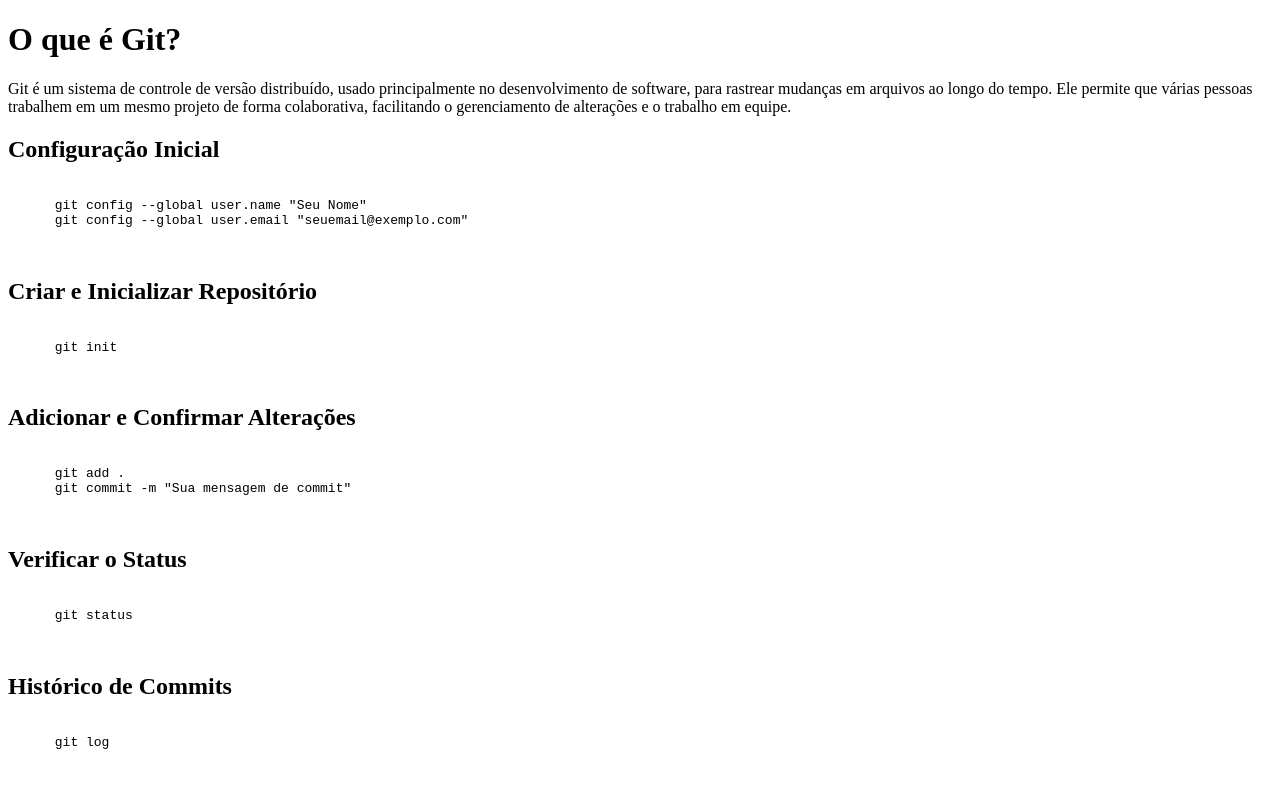
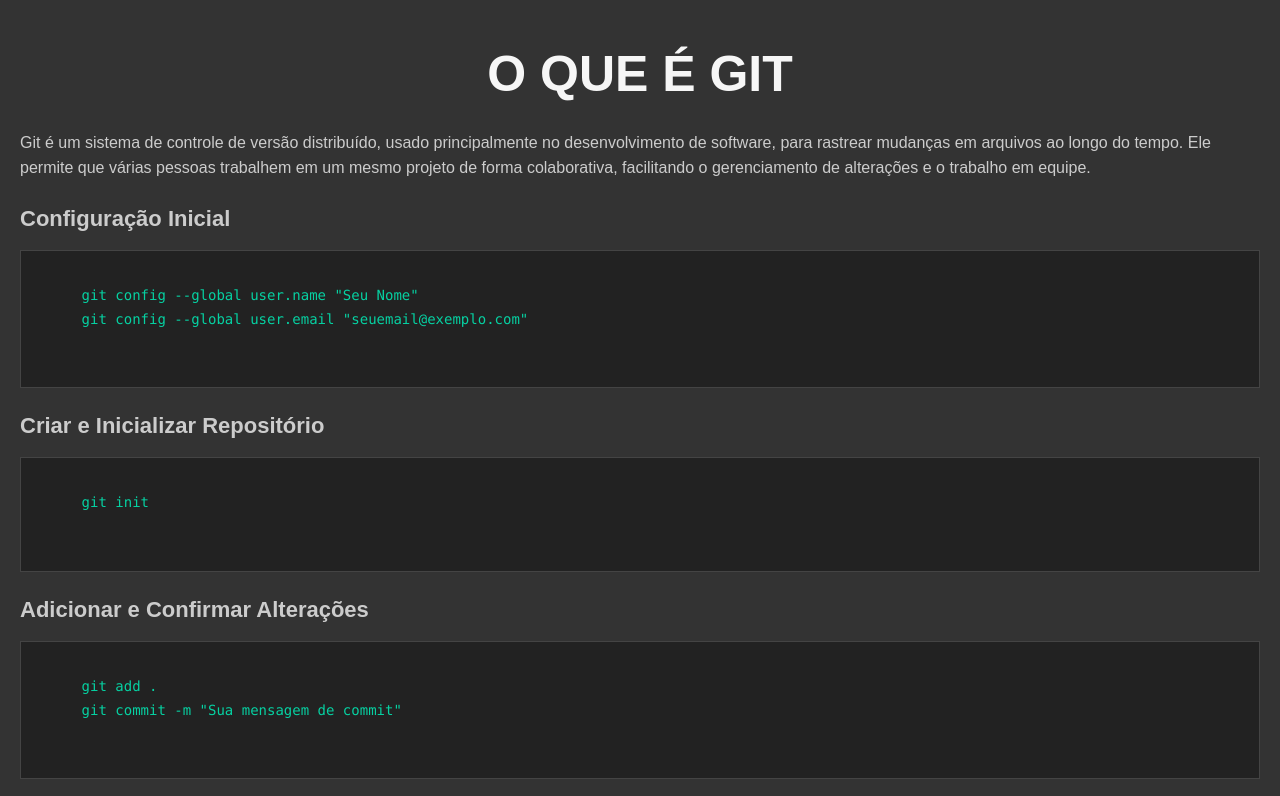
Before and after one commit to laerte-alves/avaliacao-final, a plain HTML site: page index.html in a window 1280 px wide. Shown: the top 796 px of the page. Drawn offline with Linux system fonts and the light colour scheme.

Commit message:
estilização da página

```diff
--- a/index.html
+++ b/index.html
@@ -4,9 +4,10 @@
     <meta charset="UTF-8">
     <meta name="viewport" content="width=device-width, initial-scale=1.0">
     <title>Principais comando GIT</title>
+    <link rel="stylesheet" href="style.css">
 </head>
 <body>
-    <h1>O que é Git?</h1>
+    <h1>O QUE É GIT</h1>
   <p>
     Git é um sistema de controle de versão distribuído, usado principalmente no desenvolvimento de software,
     para rastrear mudanças em arquivos ao longo do tempo. Ele permite que várias pessoas trabalhem em um mesmo
--- /dev/null
+++ b/style.css
@@ -0,0 +1,48 @@
+
+body {
+    font-family: Arial, sans-serif;
+    line-height: 1.6;
+    margin: 20px;
+    padding: 0;
+    background-color: #333;
+    color: #f6f6f6;
+  }
+
+  h1 {
+    color: #f6f6f6;
+    font-size: 50px;
+    margin-bottom: 10px;
+    text-align: center;
+    text-justify: center;
+  }
+
+  h2 {
+    color: #ccc;
+    font-size: 22px;
+    margin-top: 20px;
+    margin-bottom: 10px;
+  }
+
+  p {
+    color: #ccc;
+    font-size: 16px;
+    margin-bottom: 20px;
+  }
+
+  pre {
+    background-color: #222;
+    border: 1px solid #444;
+    padding: 10px;
+    overflow-x: auto;
+    font-size: 14px;
+    color: #06d1a2;
+  }
+
+  code {
+    font-family: Consolas, Monaco, monospace;
+  }
+
+  head, title {
+    text-align: center;
+    margin-bottom: 30px;
+  }
```
